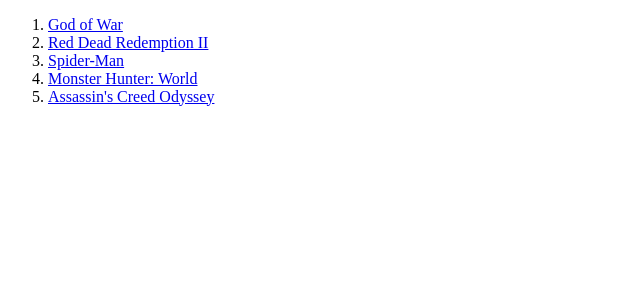
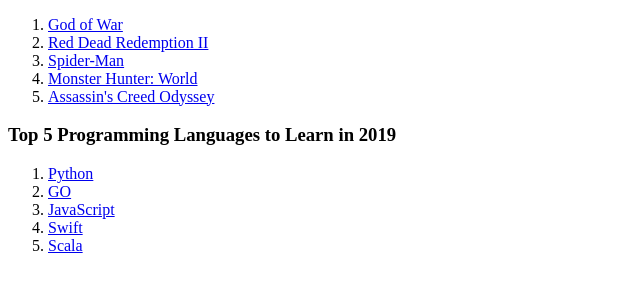
Before and after one commit to mintaelee/top-5, a plain HTML site: page index.html in a window 1280 px wide. Shown: the part 105-394 px from the top of the page, without its empty margins (0-640 px from the left). Drawn offline with Linux system fonts and the light colour scheme.

Commit message:
added second list of top 5

```diff
--- a/index.html
+++ b/index.html
@@ -13,5 +13,13 @@
                 <li><a href="http://www.monsterhunterworld.com/">Monster Hunter: World</a>  </li>
                 <li><a href="https://assassinscreed.ubisoft.com/game/en-gb/home">Assassin's Creed Odyssey</a></li>
             </ol>
+        <h3>Top 5 Programming Languages to Learn in 2019</h3>
+            <ol>
+                <li><a href="https://www.python.org/">Python</a> </li>
+                <li><a href="https://golang.org/">GO</a> </li>
+                <li><a href="https://www.javascript.com/">JavaScript</a> </li>
+                <li><a href="http://www.swift.org/">Swift</a>  </li>
+                <li><a href="https://www.scala-lang.org/">Scala</a></li>
+            </ol>
     </body>
 </html>
```
